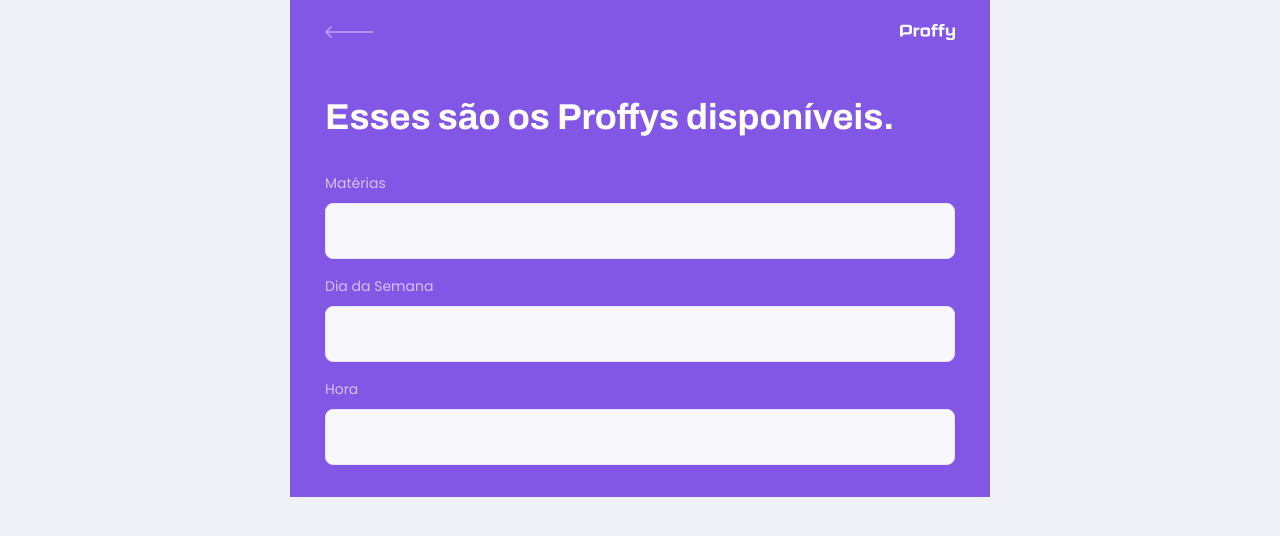
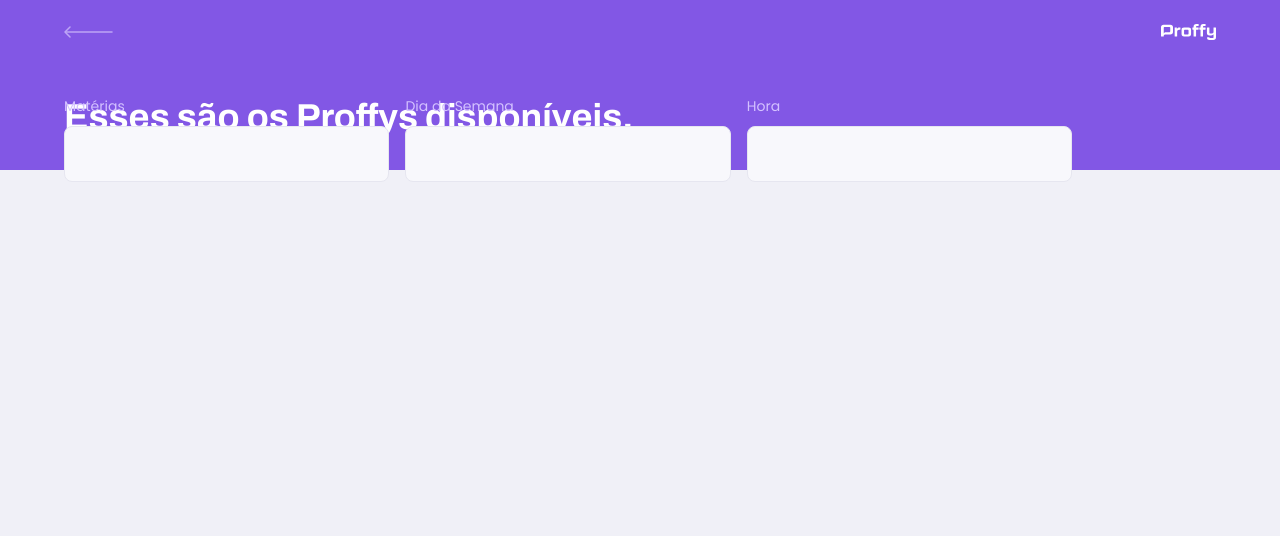
Before and after one commit to AlanFerreiraDias/Proffy, a React (Create React App) app: page /study in a window 1280 px wide. Shown: the top 536 px of the page. Built offline with nearby package versions, Linux system fonts and the light colour scheme.

Commit message:
Add web styling to TeachersList.

```diff
--- a/src/pages/TeacherList/styles.css
+++ b/src/pages/TeacherList/styles.css
@@ -90,3 +90,22 @@
     right: 1.6rem;
     bottom: 0;
 }
+
+@media (min-width: 700px) {
+    #page-teacher-list{
+        max-width: 100vw;
+    }
+
+    #search-teachers {
+        display: grid;
+        grid-template-columns: repeat(3, 1fr);
+        column-gap: 16px;
+        position: absolute;
+        bottom: -44px;
+    }
+
+    #search-teachers .input-block + .input-block{
+        margin-top: 0;
+    }
+
+}
```
